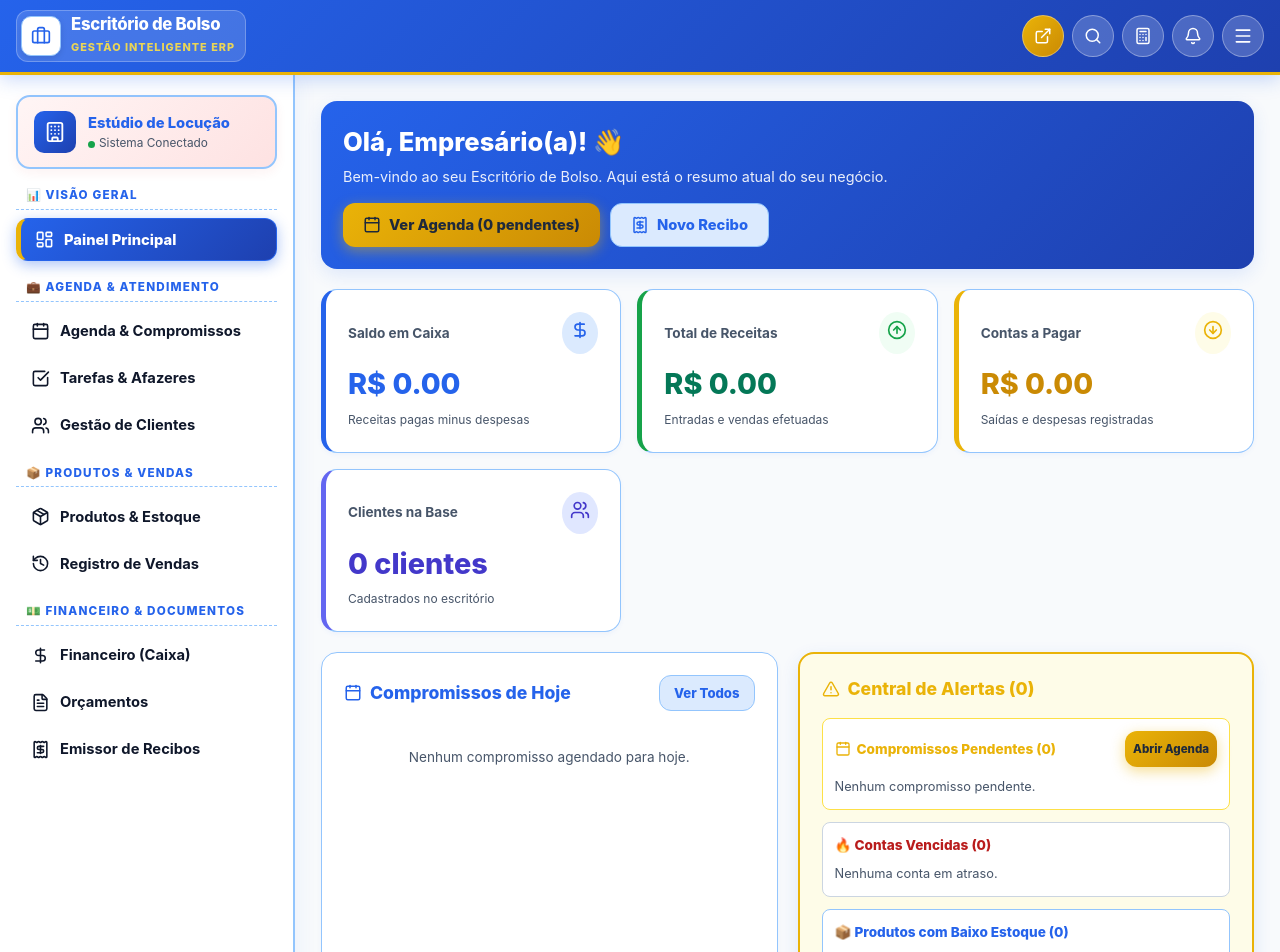
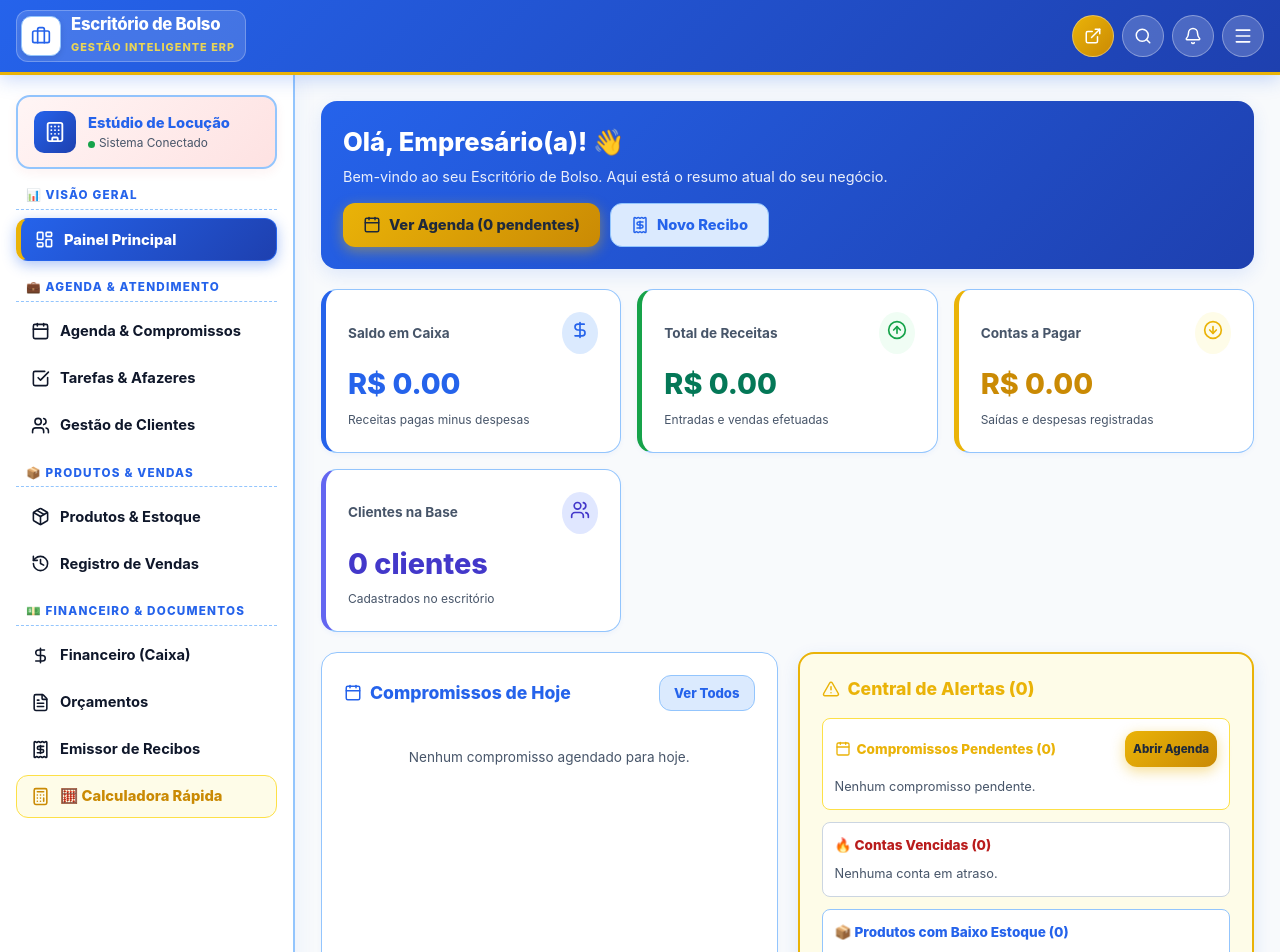
Before and after one commit to GerailtonNeves/Gestor-Agenda, a React (Vite) app: page / in a window 1280 px wide. Shown: the top 952 px of the page. Built offline with nearby package versions, Linux system fonts and the light colour scheme.

Commit message:
Add files via upload

```diff
--- a/src/App.jsx
+++ b/src/App.jsx
@@ -34,7 +34,8 @@ import {
   AlertCircle,
   X,
   Volume2,
-  Smartphone
+  Smartphone,
+  Calculator as CalcIcon
 } from 'lucide-react';
 
 export default function App() {
@@ -443,6 +444,10 @@ export default function App() {
               <Receipt size={19} />
               <span style={{ flex: 1 }}>Emissor de Recibos</span>
             </button>
+            <button className="nav-btn" onClick={() => setCalcOpen(true)} style={{ color: '#ca8a04', background: '#fefce8', border: '1.5px solid #fde047', fontWeight: 800 }}>
+              <CalcIcon size={19} />
+              <span style={{ flex: 1 }}>🧮 Calculadora Rápida</span>
+            </button>
           </div>
 
           {/* SEÇÃO 5: CONFIGURAÇÕES DO SISTEMA */}
--- a/src/components/Header.jsx
+++ b/src/components/Header.jsx
@@ -137,10 +137,6 @@ export default function Header({
 
           <button className="action-btn-circle desktop-only-search" onClick={onOpenSearch} title="Busca Global no Sistema (Ctrl + K)">
             <Search size={18} />
-          </button>
-
-          <button className="action-btn-circle desktop-only-clock" onClick={onOpenCalc} title="Calculadora Comercial">
-            <Calculator size={18} />
           </button>
 
           <button className="action-btn-circle" onClick={onOpenNotifications} title="Central de Alertas e Notificações">
```
